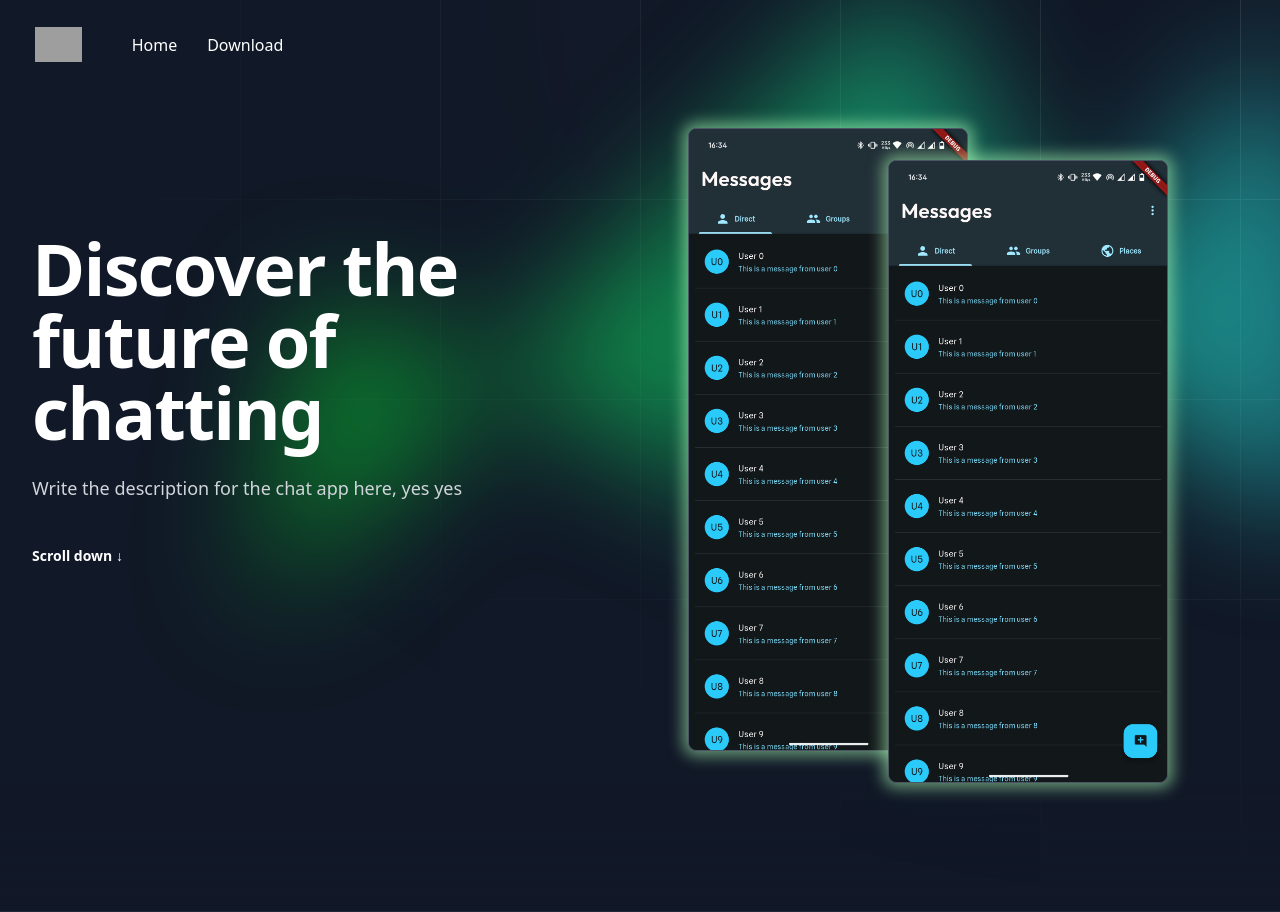
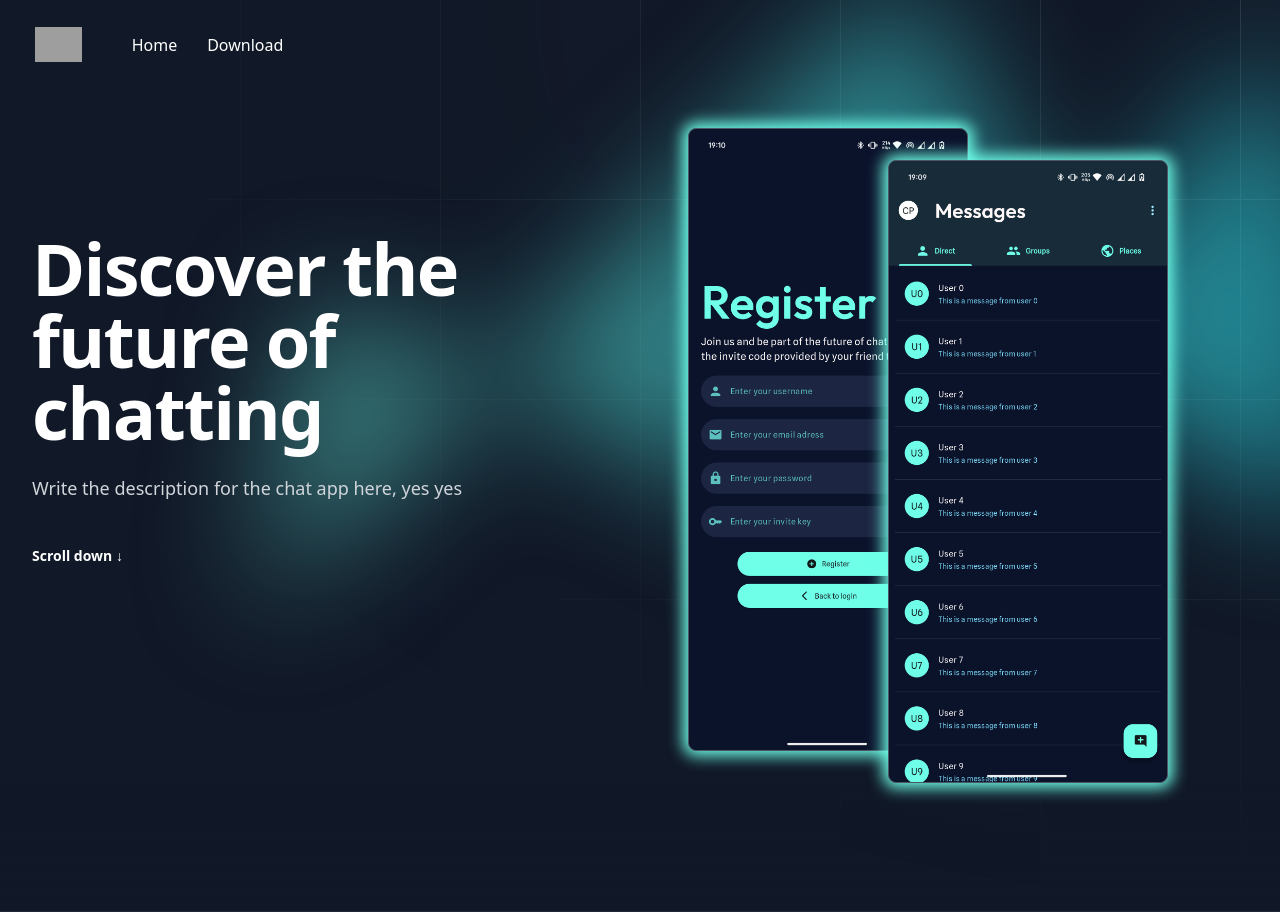
Before and after one commit to astrakit/main-website, a PHP site: page / in a window 1280 px wide. Shown: the top 912 px of the page. Run offline with PHP 8.4, Linux system fonts and the light colour scheme; grey boxes are pictures that could not be loaded.

Commit message:
Update gradient colors in CSS and HTML for improved aesthetics

```diff
--- a/index.php
+++ b/index.php
@@ -42,7 +42,7 @@
         <rect width="100%" height="100%" stroke-width="0" fill="url(#983e3e4c-de6d-4c3f-8d64-b9761d1534cc)" />
       </svg>
       <div class="absolute left-[calc(50%-4rem)] top-10 -z-10 transform-gpu blur-3xl sm:left-[calc(50%-18rem)] lg:left-48 lg:top-[calc(50%-30rem)] xl:left-[calc(50%-24rem)] animate-fade animate-duration-[3000ms]" aria-hidden="true">
-        <div class="aspect-[1108/632] w-[69.25rem] bg-gradient-to-r from-[#00ff22] to-[#2bf1ff] opacity-50" style="clip-path: polygon(73.6% 51.7%, 91.7% 11.8%, 100% 46.4%, 97.4% 82.2%, 92.5% 84.9%, 75.7% 64%, 55.3% 47.5%, 46.5% 49.4%, 45% 62.9%, 50.3% 87.2%, 21.3% 64.1%, 0.1% 100%, 5.4% 51.1%, 21.4% 63.9%, 58.9% 0.2%, 73.6% 51.7%)"></div>
+        <div class="aspect-[1108/632] w-[69.25rem] bg-gradient-to-r from-[#6FFFE9] to-[#2bf1ff] opacity-50" style="clip-path: polygon(73.6% 51.7%, 91.7% 11.8%, 100% 46.4%, 97.4% 82.2%, 92.5% 84.9%, 75.7% 64%, 55.3% 47.5%, 46.5% 49.4%, 45% 62.9%, 50.3% 87.2%, 21.3% 64.1%, 0.1% 100%, 5.4% 51.1%, 21.4% 63.9%, 58.9% 0.2%, 73.6% 51.7%)"></div>
       </div>
       <div class="mx-auto max-w-7xl px-6 pt-20 pb-24 sm:pb-32 lg:flex lg:px-8 animate-fade">
         <div class="mx-auto max-w-2xl flex-shrink-0 lg:mx-0 lg:max-w-xl lg:pt-8 mt-20">
@@ -53,11 +53,11 @@
           </div>
         </div>
         <div class="relative mt-20 lg:ml-20 flex justify-center lg:justify-center">
-          <div class="relative bg-gray-800 rounded-lg border border-gray-600 shadow-[0_0_15px_5px_#ADFFB88F] transform transition duration-300 -translate-y-8">
-            <img src="test.png" alt="Phone Screenshot 1" class="w-full h-full object-cover rounded-lg">
+          <div class="relative bg-gray-800 rounded-lg border border-gray-600 shadow-[0_0_15px_5px_#6FFFE9] transform transition duration-300 -translate-y-8">
+            <img src="src/img/s1.png" alt="Phone Screenshot 1" class="w-full h-full object-cover rounded-lg">
           </div>
-          <div class="relative bg-gray-800 rounded-lg border border-gray-600 shadow-[0_0_15px_5px_#ADFFB88F] transform transition duration-300 -translate-x-20">
-            <img src="test.png" alt="Phone Screenshot 2" class="w-full h-full object-cover rounded-lg">
+          <div class="relative bg-gray-800 rounded-lg border border-gray-600 shadow-[0_0_15px_5px_#6FFFE9] transform transition duration-300 -translate-x-20">
+            <img src="src/img/s2.png" alt="Phone Screenshot 2" class="w-full h-full object-cover rounded-lg">
           </div>
         </div>
       </div>
--- a/src/styles/output.css
+++ b/src/styles/output.css
@@ -859,9 +859,9 @@ video {
   background-image: linear-gradient(to top, var(--tw-gradient-stops));
 }
 
-.from-\[\#00ff22\] {
-  --tw-gradient-from: #00ff22 var(--tw-gradient-from-position);
-  --tw-gradient-to: rgb(0 255 34 / 0) var(--tw-gradient-to-position);
+.from-\[\#6FFFE9\] {
+  --tw-gradient-from: #6FFFE9 var(--tw-gradient-from-position);
+  --tw-gradient-to: rgb(111 255 233 / 0) var(--tw-gradient-to-position);
   --tw-gradient-stops: var(--tw-gradient-from), var(--tw-gradient-to);
 }
 
@@ -1017,8 +1017,8 @@ video {
   opacity: 0.5;
 }
 
-.shadow-\[0_0_15px_5px_\#ADFFB88F\] {
-  --tw-shadow: 0 0 15px 5px #ADFFB88F;
+.shadow-\[0_0_15px_5px_\#6FFFE9\] {
+  --tw-shadow: 0 0 15px 5px #6FFFE9;
   --tw-shadow-colored: 0 0 15px 5px var(--tw-shadow-color);
   box-shadow: var(--tw-ring-offset-shadow, 0 0 #0000), var(--tw-ring-shadow, 0 0 #0000), var(--tw-shadow);
 }
```
Also changed, not shown: src/img/s1.png (added), src/img/s2.png (added).
